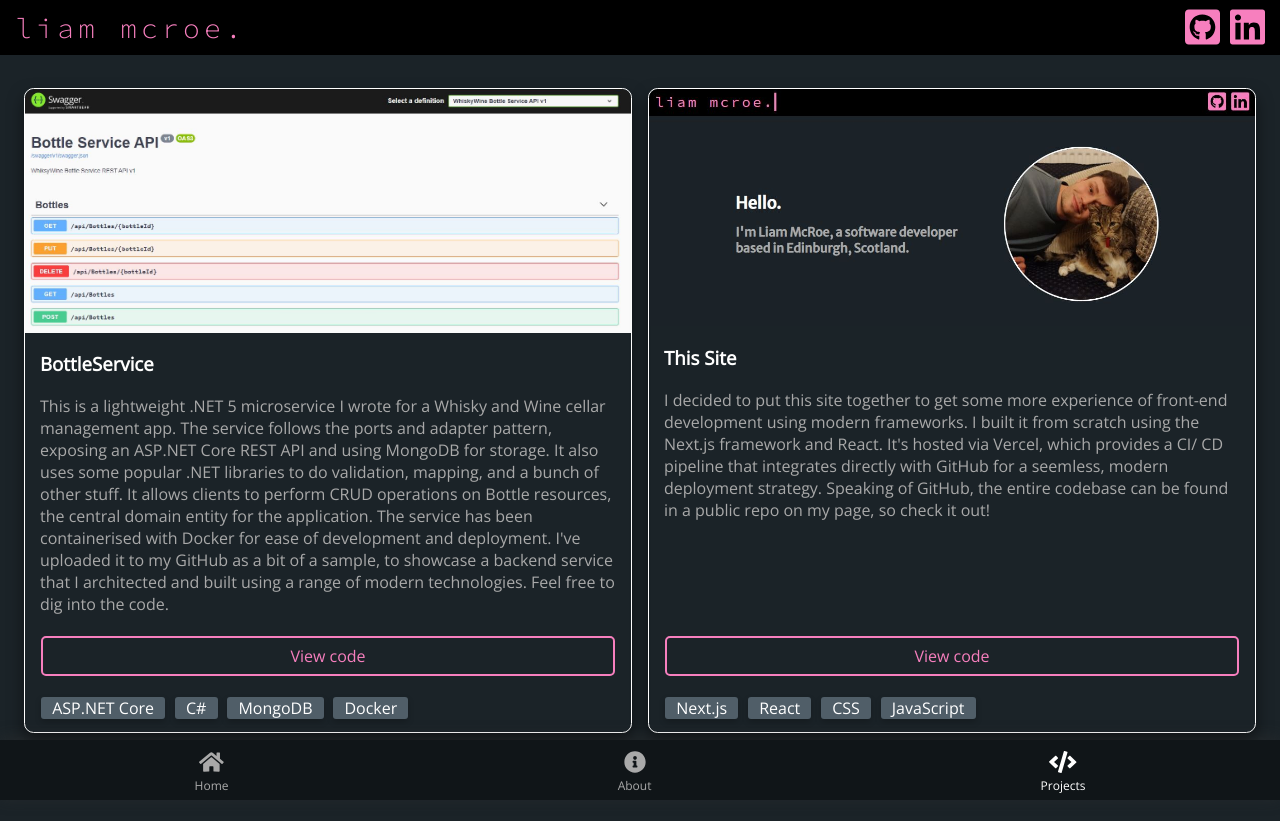
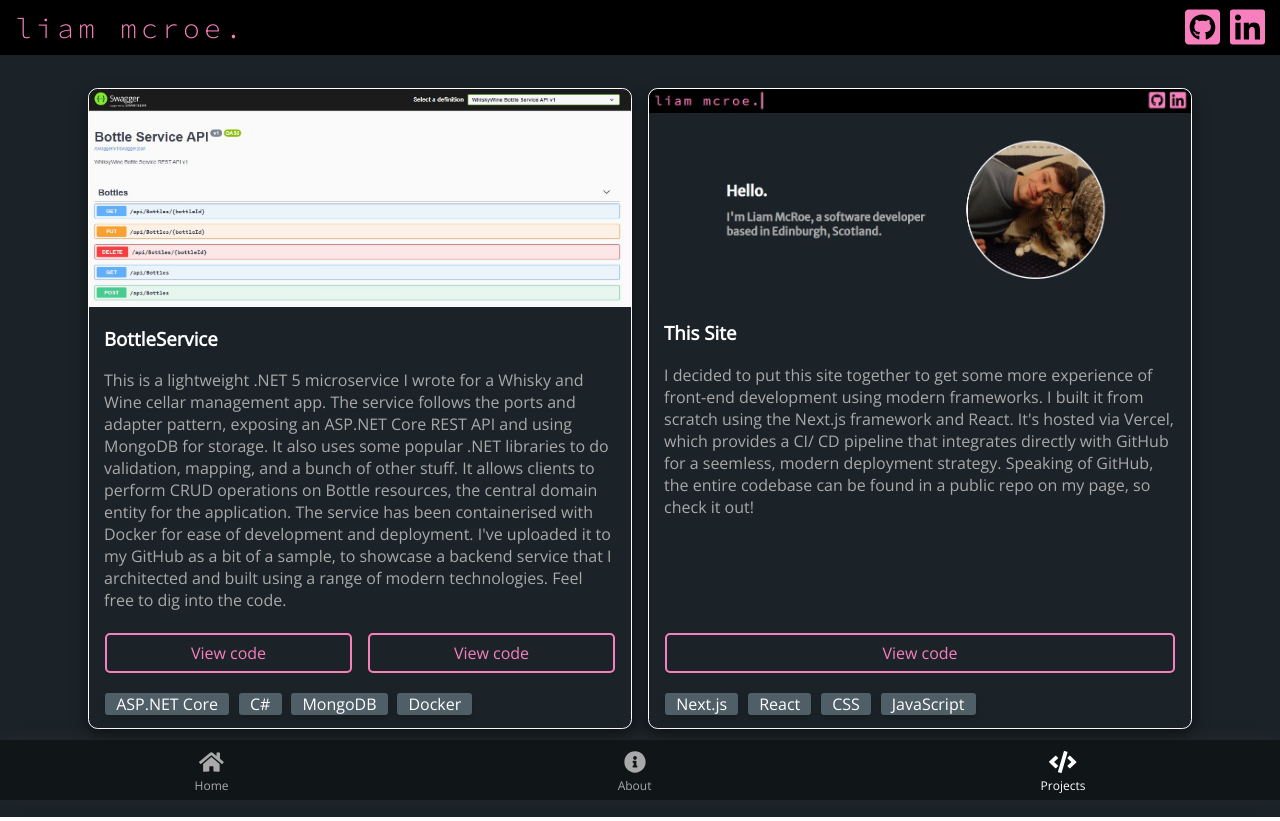
Before and after one commit to L3uler/liammcroe-personal-site, a Next.js app: page /projects in a window 1280 px wide. Built offline with nearby package versions, Linux system fonts and the light colour scheme.

Commit message:
responsive margins on projects page

```diff
--- a/components/PageSpecific/Projects/ProjectCardGroup.module.scss
+++ b/components/PageSpecific/Projects/ProjectCardGroup.module.scss
@@ -3,4 +3,23 @@
 .ProjectCardGroup{
     display: flex;
     flex-wrap: wrap;
+    @media screen and (min-width: 70em) {
+        margin: 0 2em;
+    }
+    @media screen and (min-width: 80em) {
+        margin: 0 4em;
+    }
+    @media screen and (min-width: 90em) {
+        margin: 0 6em;
+    }
+    @media screen and (min-width: 100em) {
+        margin: 0 8em;
+    }
+    @media screen and (min-width: 110em) {
+        margin: 0 10em;
+    }
+    @media screen and (min-width: 120em) {
+        margin: 0 12em;
+    }
+
 }
--- a/config/projectCards.js
+++ b/config/projectCards.js
@@ -6,6 +6,11 @@ const projectCards = [
         content: "This is a lightweight .NET 5 microservice I wrote for a Whisky and Wine cellar management app. The service follows the ports and adapter pattern, exposing an ASP.NET Core REST API and using MongoDB for storage. It also uses some popular .NET libraries to do validation, mapping, and a bunch of other stuff. It allows clients to perform CRUD operations on Bottle resources, the central domain entity for the application. The service has been containerised with Docker for ease of development and deployment. I've uploaded it to my GitHub as a bit of a sample, to showcase a backend service that I architected and built using a range of modern technologies. Feel free to dig into the code.",
         image: "/images/BottleService.jpg",
         cardLinks: [
+            {
+                link: "https://github.com/L3uler/bottle-service",
+                mouseover: "View code on GitHub",
+                label: "View code "
+            },
             {
                 link: "https://github.com/L3uler/bottle-service",
                 mouseover: "View code on GitHub",
```
